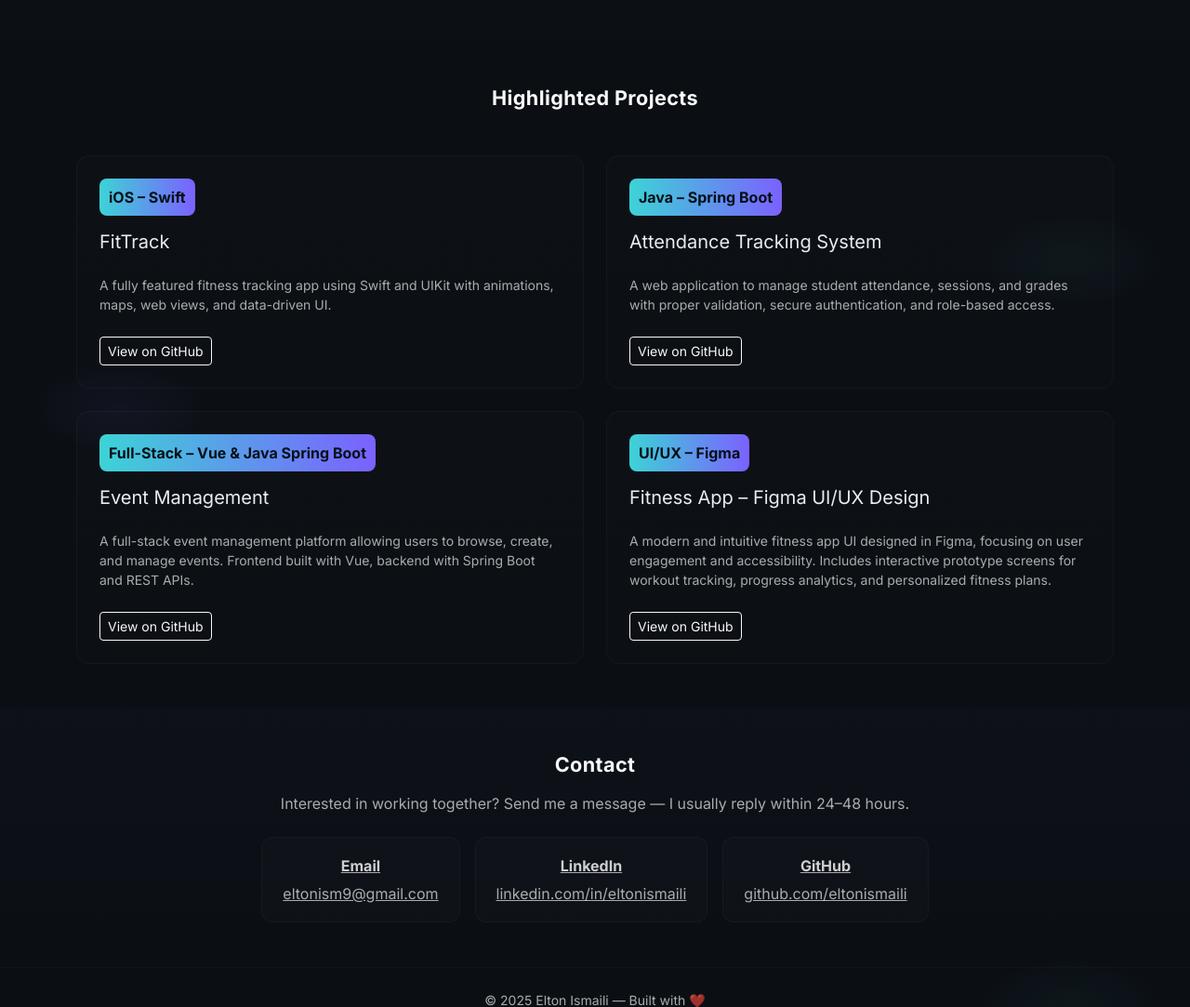
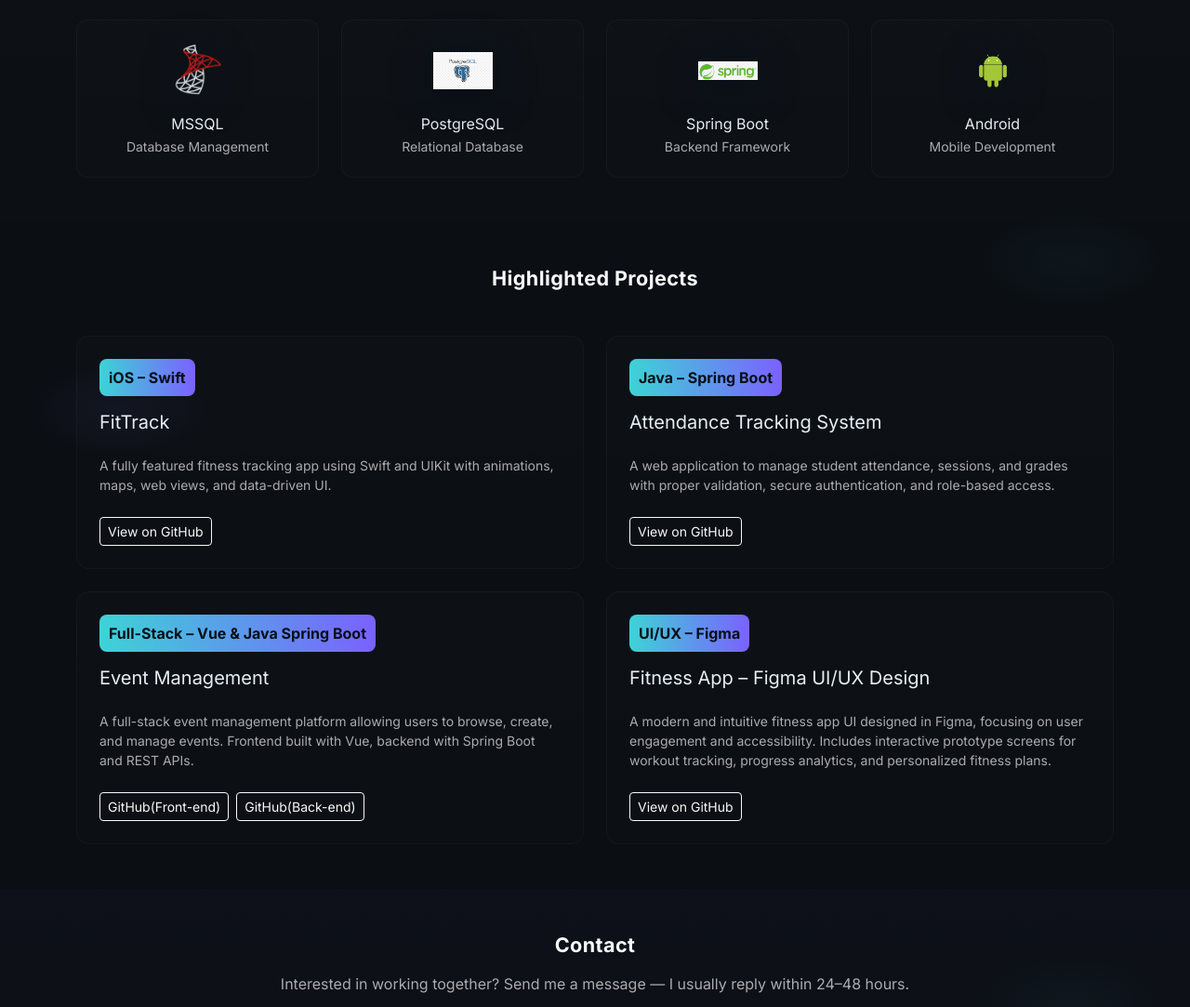
Before and after one commit to eltonismaili/Portfolio-EltonIsmaili, a plain HTML site: page index.html in a window 1280 px wide. Shown: the part 1240-2323 px from the top of the page at 93% size. Drawn offline with nearby package versions, Linux system fonts and the light colour scheme.

Commit message:
final commit

```diff
--- a/index.html
+++ b/index.html
@@ -68,7 +68,7 @@
             <h1 class="display-5 fw-800 mb-3">
               Hello — I'm <span class="accent">Elton Ismaili</span>
             </h1>
-            <h2 class="lead large-lead mb-4 ">
+            <h2 class="lead large-lead mb-4">
               Full-stack developer & mobile enthusiast — I build modern web and
               mobile experiences using clean code, thoughtful UI and robust
               backends.
@@ -116,6 +116,7 @@
           My Knowledge
         </h3>
         <div class="row g-4">
+          <!-- Java -->
           <div class="col-6 col-md-4 col-lg-3" data-aos="flip-left">
             <div class="tech-box text-center">
               <img src="images/java.png" alt="Java" class="tech-img mb-3" />
@@ -123,6 +124,7 @@
               <p class="small text-muted mb-0">Backend • Spring Boot</p>
             </div>
           </div>
+          <!-- HTML5 -->
           <div
             class="col-6 col-md-4 col-lg-3"
             data-aos="flip-left"
@@ -138,6 +140,7 @@
               <p class="small text-muted mb-0">Semantic Markup</p>
             </div>
           </div>
+          <!-- CSS3 -->
           <div
             class="col-6 col-md-4 col-lg-3"
             data-aos="flip-left"
@@ -153,6 +156,7 @@
               <p class="small text-muted mb-0">Styling • Responsive</p>
             </div>
           </div>
+          <!-- JavaScript -->
           <div
             class="col-6 col-md-4 col-lg-3"
             data-aos="flip-left"
@@ -168,6 +172,7 @@
               <p class="small text-muted mb-0">Client Logic • ES6+</p>
             </div>
           </div>
+          <!-- Python -->
           <div
             class="col-6 col-md-4 col-lg-3"
             data-aos="flip-left"
@@ -183,6 +188,7 @@
               <p class="small text-muted mb-0">Scripting • Data</p>
             </div>
           </div>
+          <!-- Swift -->
           <div
             class="col-6 col-md-4 col-lg-3"
             data-aos="flip-left"
@@ -198,6 +204,7 @@
               <p class="small text-muted mb-0">iOS Development</p>
             </div>
           </div>
+          <!-- Figma -->
           <div
             class="col-6 col-md-4 col-lg-3"
             data-aos="flip-left"
@@ -209,6 +216,7 @@
               <p class="small text-muted mb-0">UI/UX Design</p>
             </div>
           </div>
+          <!-- Bootstrap -->
           <div
             class="col-6 col-md-4 col-lg-3"
             data-aos="flip-left"
@@ -222,6 +230,62 @@
               />
               <h6 class="mb-1">Bootstrap</h6>
               <p class="small text-muted mb-0">Rapid UI</p>
+            </div>
+          </div>
+          <div
+            class="col-6 col-md-4 col-lg-3"
+            data-aos="flip-left"
+            data-aos-delay="320"
+          >
+            <div class="tech-box text-center">
+              <img src="images/sql.png" alt="MSSQL" class="tech-img mb-3" />
+              <h6 class="mb-1">MSSQL</h6>
+              <p class="small text-muted mb-0">Database Management</p>
+            </div>
+          </div>
+          <div
+            class="col-6 col-md-4 col-lg-3"
+            data-aos="flip-left"
+            data-aos-delay="360"
+          >
+            <div class="tech-box text-center">
+              <img
+                src="images/postgresql-logo-database-management-system-vector-graphics-png-favpng-aE6RjxKz5ybbdy7wNDZZLRw7i.jpg"
+                alt="PostgreSQL"
+                class="tech-img mb-3"
+              />
+              <h6 class="mb-1">PostgreSQL</h6>
+              <p class="small text-muted mb-0">Relational Database</p>
+            </div>
+          </div>
+          <div
+            class="col-6 col-md-4 col-lg-3"
+            data-aos="flip-left"
+            data-aos-delay="400"
+          >
+            <div class="tech-box text-center">
+              <img
+                src="images/spring.png"
+                alt="Spring Boot"
+                class="tech-img mb-3"
+              />
+              <h6 class="mb-1">Spring Boot</h6>
+              <p class="small text-muted mb-0">Backend Framework</p>
+            </div>
+          </div>
+          <div
+            class="col-6 col-md-4 col-lg-3"
+            data-aos="flip-left"
+            data-aos-delay="440"
+          >
+            <div class="tech-box text-center">
+              <img
+                src="images/Android-Logo-2008-2014.png"
+                alt="Android"
+                class="tech-img mb-3"
+              />
+              <h6 class="mb-1">Android</h6>
+              <p class="small text-muted mb-0">Mobile Development</p>
             </div>
           </div>
         </div>
@@ -286,15 +350,26 @@
                   browse, create, and manage events. Frontend built with Vue,
                   backend with Spring Boot and REST APIs.
                 </p>
-                <a
-                  href="https://github.com/eltonismaili/Event-Management"
-                  target="_blank"
-                  class="btn btn-sm btn-outline-light"
-                  >View on GitHub</a
-                >
+                <div class="d-flex gap-2">
+                  <a
+                    href="https://github.com/eltonismaili/event-managment-vue"
+                    target="_blank"
+                    class="btn btn-sm btn-outline-light"
+                  >
+                    GitHub(Front-end)
+                  </a>
+                  <a
+                    href="https://github.com/eltonismaili/Event-Management"
+                    target="_blank"
+                    class="btn btn-sm btn-outline-light"
+                  >
+                    GitHub(Back-end)
+                  </a>
+                </div>
               </div>
             </div>
           </div>
+
           <div class="col-md-6" data-aos="fade-up" data-aos-delay="200">
             <div class="project-card p-4 h-100">
               <div class="d-flex align-items-start gap-3 flex-column">
```
Also changed, not shown: images/Android-Logo-2008-2014.png (added), images/postgresql-logo-database-management-system-vector-graphics-png-favpng-aE6RjxKz5ybbdy7wNDZZLRw7i.jpg (added), images/spring.png (added), images/sql.png (added).
